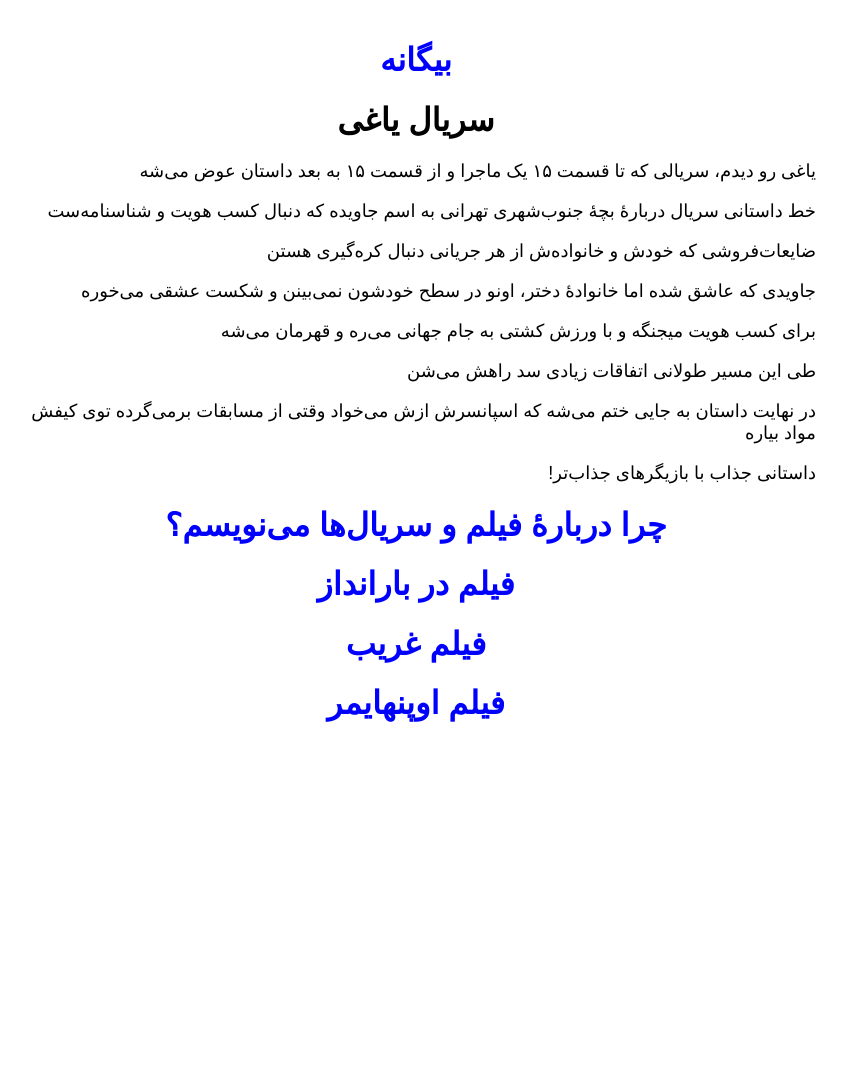
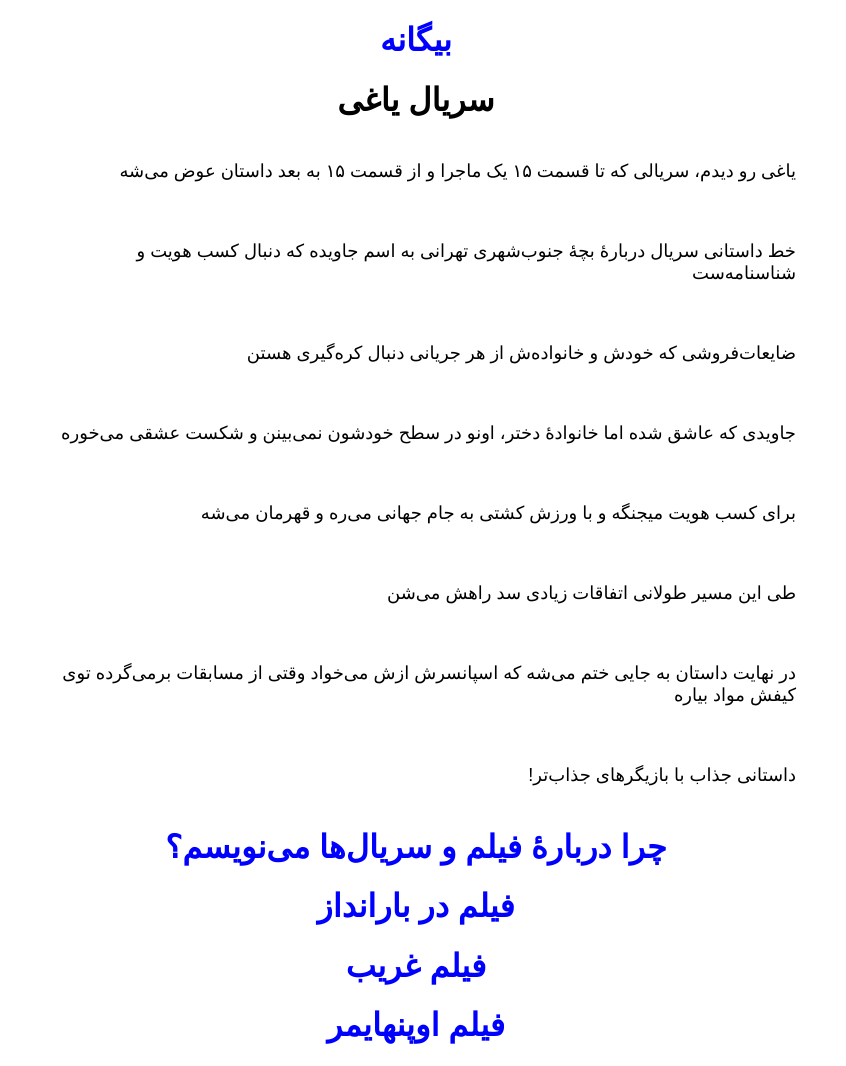
Before and after one commit to darkblog/darkblog.github.io, a Jekyll site: the page built from _posts/2023-8-19-4.md, in a window 1280 px wide. Shown: the whole page, without its empty margins (224-1070 px from the left). Built offline with Jekyll 4.4.1, drawn with Linux system fonts in a browser that asks for light colours; before the commit the page ends 900 px from its top, so only the background shows below that.

Commit message:
Update default.html

```diff
--- a/_layouts/default.html
+++ b/_layouts/default.html
@@ -10,7 +10,7 @@
 <title>{{ page.title }}</title>
 <meta name="description" content="{{ page.title }}">
 <link rel="canonical" href="{{ page.url | replace:'index.html','' | prepend: site.baseurl | prepend: site.url }}">
-<style>body{font-family:sans-serif;margin:auto;padding:20px;max-width:800px;text-align:center}a{color:blue;text-decoration:none}p{text-align:right;font-size:large}</style>
+<style>body{font-family:sans-serif;margin:auto;max-width:800px;text-align:center}a{color:blue;text-decoration:none}p{text-align:right;font-size:large;padding:20px}</style>
 </head>
 <body>
 <h1><a href="https://biganeh.com/">بیگانه</a></h1>
```
